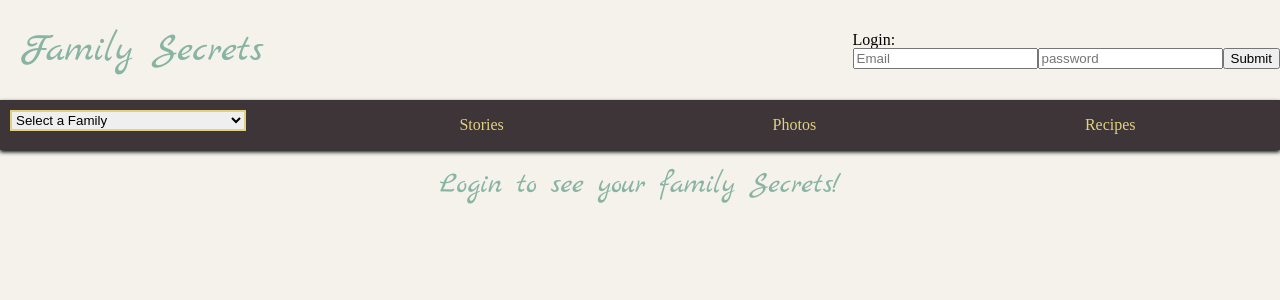
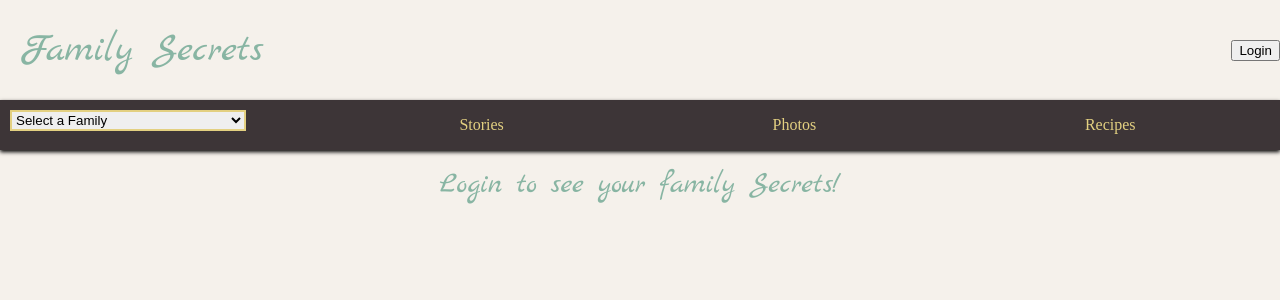
Before and after one commit to dylhof/family-secrets, a React (Create React App) app: page / in a window 1280 px wide. Shown: the top 300 px of the page. Built offline with nearby package versions, Linux system fonts and the light colour scheme; a web font is replaced by a local one.

Commit message:
Add hidden login functionality

```diff
--- a/src/containers/Header/Header.js
+++ b/src/containers/Header/Header.js
@@ -8,7 +8,8 @@ export class Header extends Component {
     super();
     this.state = {
       email: '',
-      password: ''
+      password: '',
+      showLogin: false
     }
   }
 
@@ -27,13 +28,20 @@ export class Header extends Component {
     this.props.logoutCurrentUser()
   }
 
+  toggleLogin = () => {
+    this.setState({showLogin: !this.state.showLogin})
+  }
+
   render () {
     const { currentUser } = this.props;
+    const { showLogin, name, password } = this.state
     return(
       <header className='Header--header'>
         <h1>Family Secrets</h1>
         <div>
-          {!currentUser &&
+          {(!currentUser && !showLogin) &&
+          <button onClick={this.toggleLogin}>Login</button>}
+          {(!currentUser && showLogin) &&
           <div>
             <p>Login:</p>
             <form onSubmit={this.handleSubmit}>
@@ -42,15 +50,16 @@ export class Header extends Component {
                 placeholder='Email'
                 name='email'
                 type='email'
-                value={this.state.name}/>
+                value={name}/>
               <input
                 onChange={this.handleChange}
                 placeholder='password'
                 name='password'
                 type='password'
-                value={this.state.password}/>
-              <button>Submit</button>
+                value={password}/>
+              <button>Login</button>
             </form>
+            <button onClick={this.toggleLogin}>Cancel</button>
           </div> }
           {currentUser &&
           <div>
```
